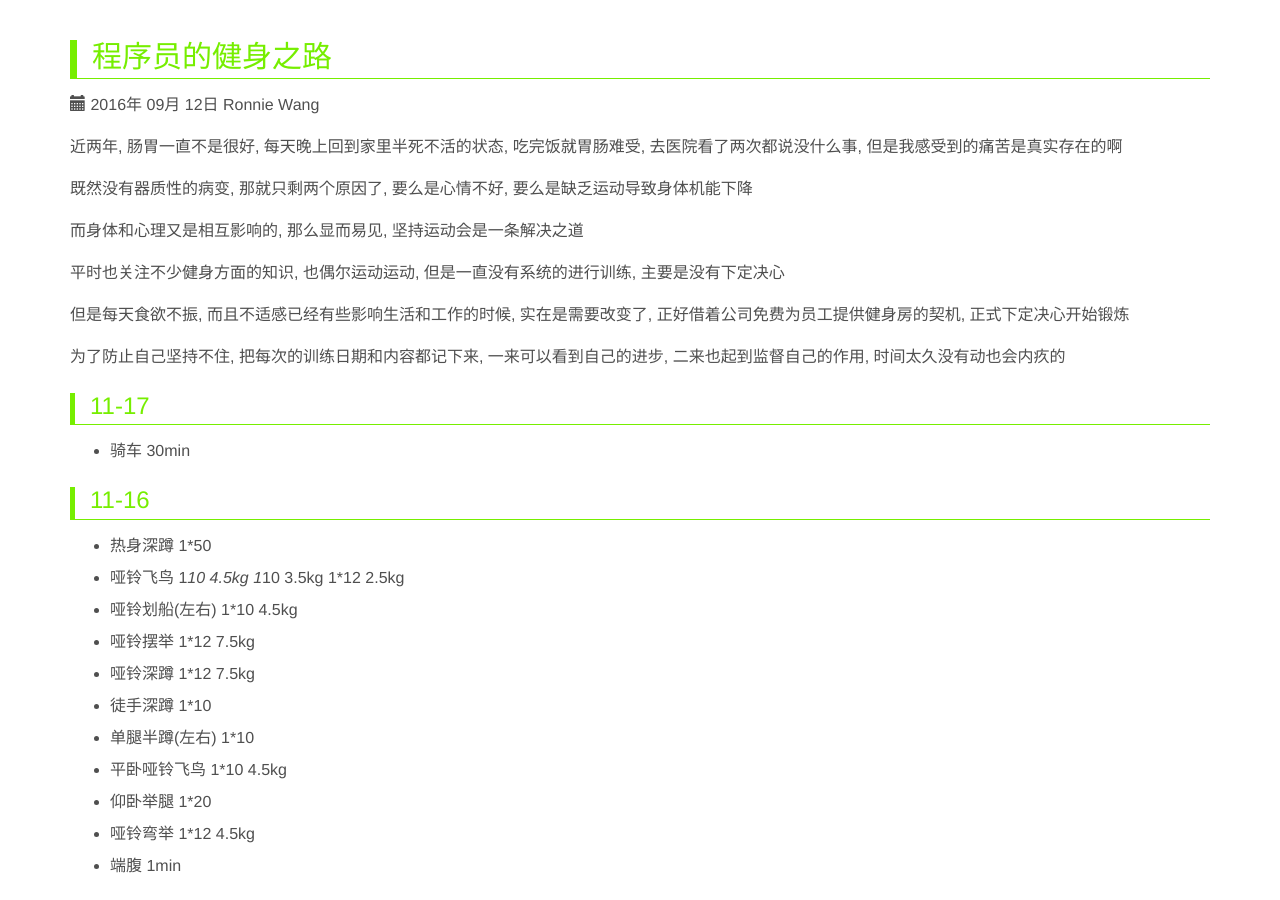
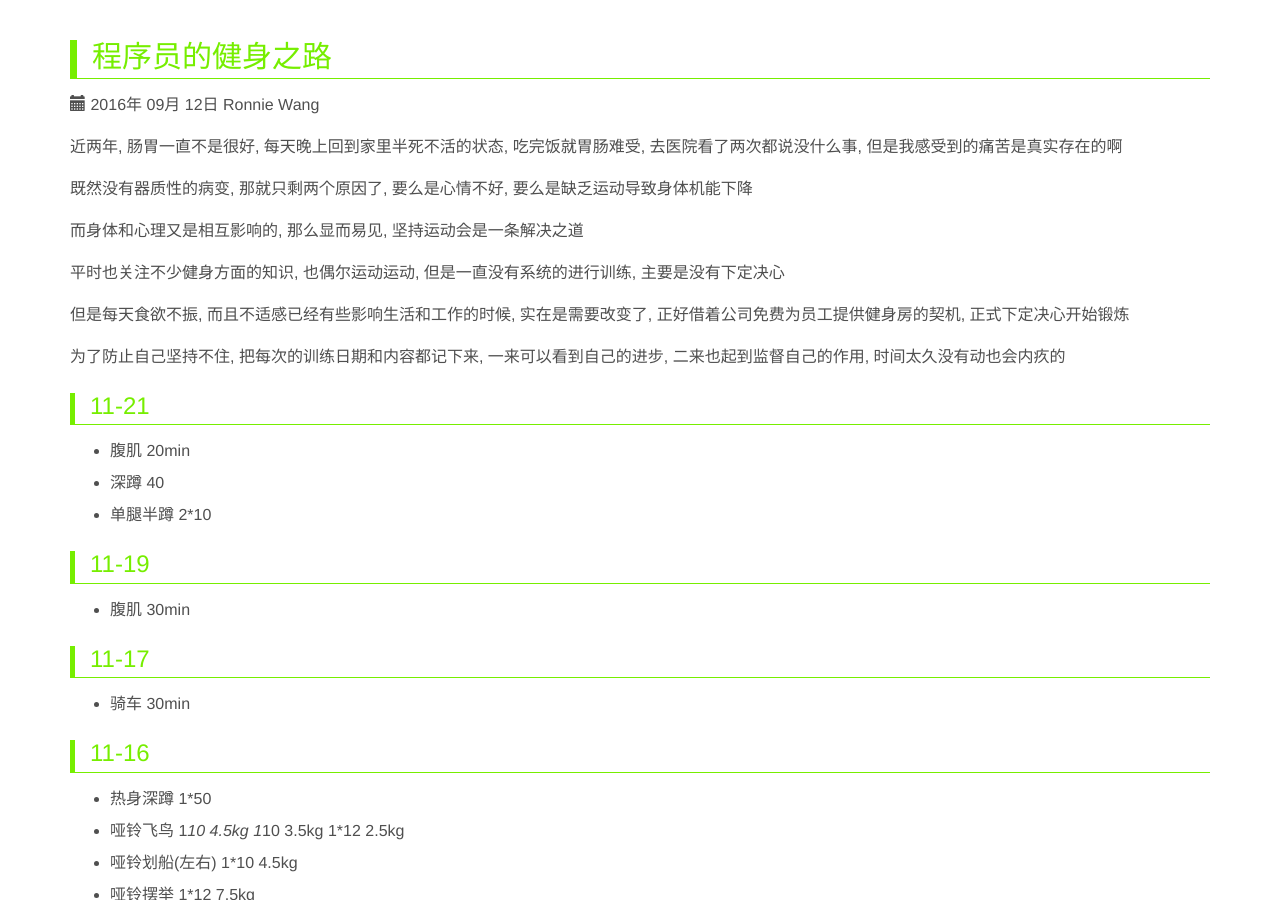
Before and after one commit to ronniewang/ronniewang.github.io, a Jekyll site: the page built from _posts/2016-09-12-body-building.md, in a window 1280 px wide and 900 px high. Built offline with Jekyll 4.4.1, drawn with Linux system fonts in a browser that asks for light colours.

Commit message:
update file

```diff
--- a/_posts/2016-09-12-body-building.md
+++ b/_posts/2016-09-12-body-building.md
@@ -19,6 +19,16 @@ description: 运动是永恒的话题, 人人都知道运动的重要性, 但是
 但是每天食欲不振, 而且不适感已经有些影响生活和工作的时候, 实在是需要改变了, 正好借着公司免费为员工提供健身房的契机, 正式下定决心开始锻炼
 
 为了防止自己坚持不住, 把每次的训练日期和内容都记下来, 一来可以看到自己的进步, 二来也起到监督自己的作用, 时间太久没有动也会内疚的
+
+### 11-21
+
+* 腹肌 20min
+* 深蹲 40
+* 单腿半蹲 2*10
+
+### 11-19
+
+* 腹肌 30min
 
 ### 11-17
 
```
